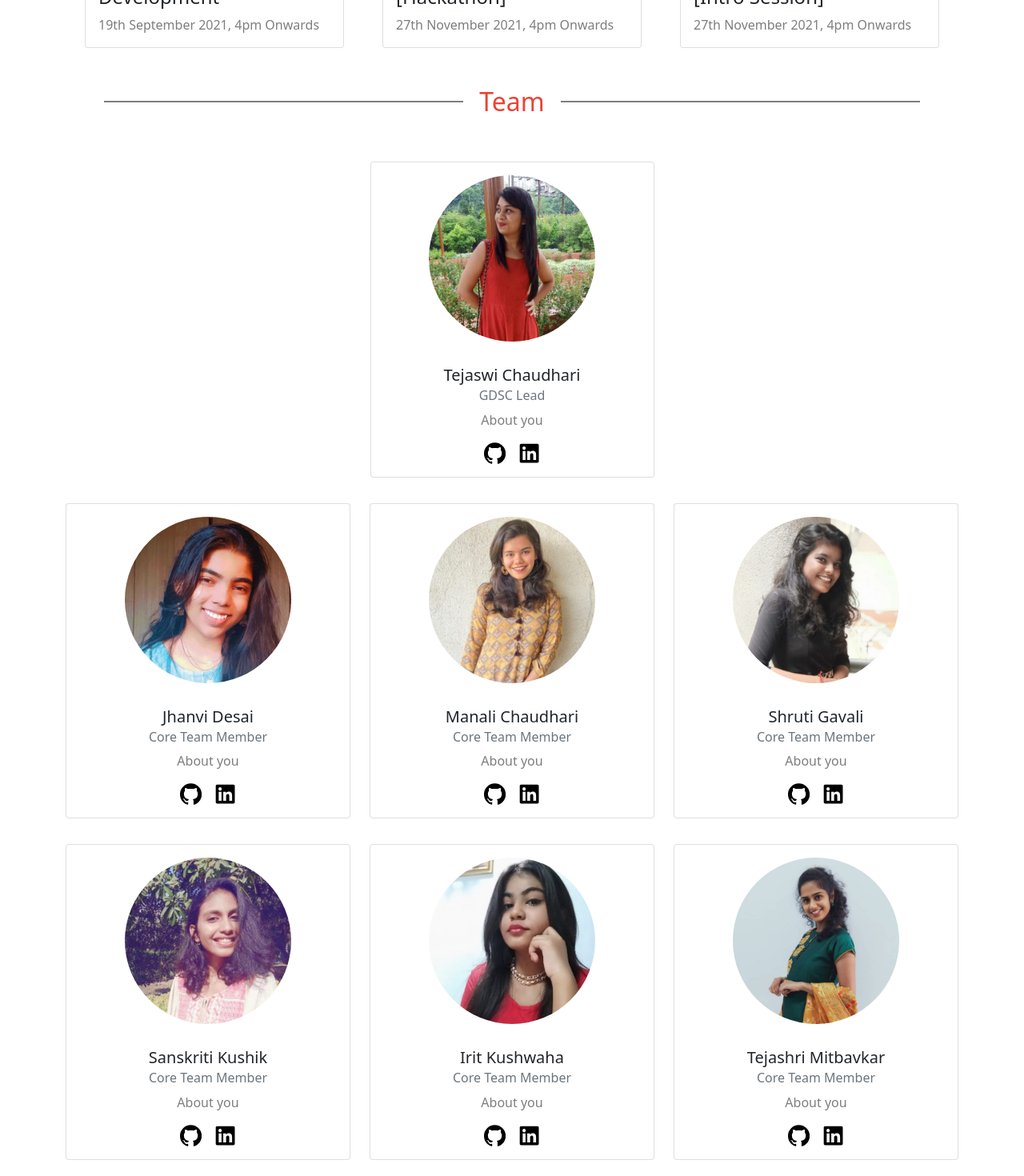
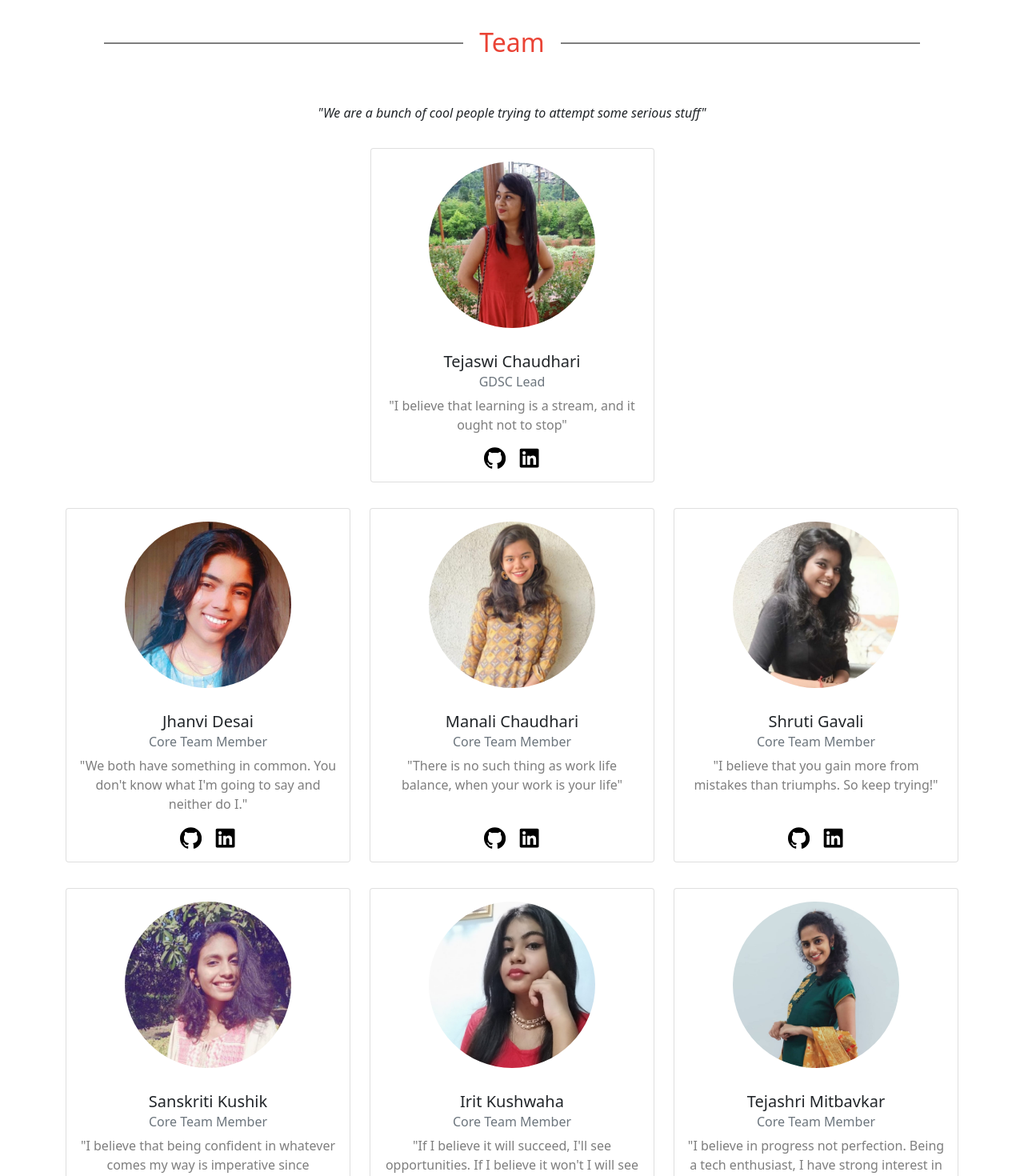
Before and after one commit to dsc-umit/DSC-Website, a React (Create React App) app: page / in a window 1280 px wide. Shown: the part 2380-3850 px from the top of the page at 80% size. Built offline with nearby package versions, Linux system fonts and the light colour scheme.

Commit message:
about updated

```diff
--- a/public/index.html
+++ b/public/index.html
@@ -9,7 +9,7 @@
       name="GDSC UMIT"
       content="Web site created by GDSC UMIT 2021-22"
     />
-    <link rel="apple-touch-icon" href="%PUBLIC_URL%/logo192.png" />
+    <link rel="apple-touch-icon" href="./logo.png" />
     <!--
       manifest.json provides metadata used when your web app is installed on a
       user's mobile device or desktop. See https://developers.google.com/web/fundamentals/web-app-manifest/
--- a/src/components/Events.jsx
+++ b/src/components/Events.jsx
@@ -1,8 +1,10 @@
 import React from 'react'
-import { Card, Button, CardGroup, Container, Row, Col } from 'react-bootstrap'
-import event1 from '../media/event1.jpeg'
-import event2 from '../media/event2.jpeg'
-import event3 from '../media/event3.jpeg'
+import { Container, Row, Image} from 'react-bootstrap'
+// import { Card, Button, CardGroup, Container, Row, Col } from 'react-bootstrap'
+// import event1 from '../media/event1.jpeg'
+// import event2 from '../media/event2.jpeg'
+// import event3 from '../media/event3.jpeg'
+import stayTuned from '../media/Stay-tuned.png'
 
 import "./Events.css"
 
@@ -13,7 +15,8 @@ const Events = () => {
                 <h2 class="section-title">Events &amp; Workshops</h2>
                 <p class="section">Click <a href="https://gdsc.community.dev/usha-mittal-institute-of-technology/" className='alink' target="_blank" rel="noopener noreferrer">here</a> to know about our upcoming events!
                 <br></br>Come learn, share and connect with us in person.</p>
-                <CardGroup>
+                <Image src={stayTuned} className="stay-tuned" alt="coming-soon" align="center" />
+                {/* <CardGroup>
                     <Col lg={4}>
                         <Container className='event1'>
                             <Card class="events-card">
@@ -53,7 +56,7 @@ const Events = () => {
                             </Card>
                         </Container>
                     </Col>
-                </CardGroup>
+                </CardGroup> */}
             </Row>
         </Container>
     )
--- a/src/components/Team.css
+++ b/src/components/Team.css
@@ -4,8 +4,14 @@
     font-size:xx-large;
 }
 
+.team-h{
+  text-align: center;
+  margin-bottom: 40px;
+}
+
 .card-row-1{
   margin-bottom: 2em;
+  margin-top: 2em;
 }
 
 .card-row-2{
--- a/src/components/Team.jsx
+++ b/src/components/Team.jsx
@@ -15,6 +15,9 @@ const Team = () => {
         <div id="team">
         <Container>
             <h2 className='team'>Team</h2>
+            <center>
+            <i className='team-h'>"We are a bunch of cool people trying to attempt some serious stuff"</i>
+            </center>
             <Row className='card-row-1'>
                 <center>
                     <Card className='card1' align="center">
@@ -22,7 +25,7 @@ const Team = () => {
                             <Image src={tejaswi} className='picture' roundedCircle />
                             <Card.Title>Tejaswi Chaudhari</Card.Title>
                             <Card.Subtitle className="mb-2 text-muted">GDSC Lead</Card.Subtitle>
-                            <Card.Text>About you</Card.Text>
+                            <Card.Text>"I believe that learning is a stream, and it ought not to stop"</Card.Text>
                             <Card.Link href="https://github.com/Tejaswi-Chaudhari"><SiGithub className='social' color='#000000' size='1.7em'/></Card.Link>
                             <Card.Link href="https://www.linkedin.com/in/tejaswi-chaudhari/"><FaLinkedin className='social' color='#000000' size='1.7em'/></Card.Link>
                         </Card.Body>
@@ -37,7 +40,7 @@ const Team = () => {
                             <Image src={jhanvi} className='picture' roundedCircle />
                             <Card.Title>Jhanvi Desai</Card.Title>
                             <Card.Subtitle className="mb-2 text-muted">Core Team Member</Card.Subtitle>
-                            <Card.Text>About you</Card.Text>
+                            <Card.Text>"We both have something in common. You don't know what I'm going to say and neither do I."</Card.Text>
                             <Card.Link href="https://github.com/JSDesai"><SiGithub className='social' color='#000000' size='1.7em'/></Card.Link>
                             <Card.Link href="https://www.linkedin.com/in/jhanvi-desai-633428192/"><FaLinkedin className='social' color='#000000' size='1.7em'/></Card.Link>
                         </Card.Body>
@@ -49,7 +52,8 @@ const Team = () => {
                             <Image src={manali} className='picture' roundedCircle />
                             <Card.Title>Manali Chaudhari</Card.Title>
                             <Card.Subtitle className="mb-2 text-muted">Core Team Member</Card.Subtitle>
-                            <Card.Text>About you</Card.Text>
+                            <Card.Text>"There is no such thing as work life balance, when your work is your life"</Card.Text>
+                            <br></br>
                             <Card.Link href="https://github.com/Manalipc10"><SiGithub className='social' color='#000000' size='1.7em'/></Card.Link>
                             <Card.Link href="https://www.linkedin.com/in/manali-chaudhari/"><FaLinkedin className='social' color='#000000' size='1.7em'/></Card.Link>
                         </Card.Body>
@@ -61,7 +65,8 @@ const Team = () => {
                             <Image src={shruti} className='picture' roundedCircle />
                             <Card.Title>Shruti Gavali</Card.Title>
                             <Card.Subtitle className="mb-2 text-muted">Core Team Member</Card.Subtitle>
-                            <Card.Text>About you</Card.Text>
+                            <Card.Text>"I believe that you gain more from mistakes than triumphs. So keep trying!"</Card.Text>
+                            <br></br>
                             <Card.Link href="https://www.linkedin.com/in/shruti-gavali/"><SiGithub className='social' color='#000000' size='1.7em'/></Card.Link>
                             <Card.Link href="https://github.com/shrutig2110"><FaLinkedin className='social' color='#000000' size='1.7em'/></Card.Link>
                         </Card.Body>
@@ -76,7 +81,7 @@ const Team = () => {
                             <Image src={sanskriti} className='picture' roundedCircle />
                             <Card.Title>Sanskriti Kushik</Card.Title>
                             <Card.Subtitle className="mb-2 text-muted">Core Team Member</Card.Subtitle>
-                            <Card.Text>About you</Card.Text>
+                            <Card.Text>"I believe that being confident in whatever comes my way is imperative since development is never going to be a cakewalk!"</Card.Text>
                             <Card.Link href="https://github.com/SanskritiKushik5"><SiGithub className='social' color='#000000' size='1.7em'/></Card.Link>
                             <Card.Link href="https://www.linkedin.com/in/sanskriti-kushik-2302/"><FaLinkedin className='social' color='#000000' size='1.7em'/></Card.Link>
                         </Card.Body>
@@ -88,7 +93,8 @@ const Team = () => {
                             <Image src={irit} className='picture' roundedCircle />
                             <Card.Title>Irit Kushwaha</Card.Title>
                             <Card.Subtitle className="mb-2 text-muted">Core Team Member</Card.Subtitle>
-                            <Card.Text>About you</Card.Text>
+                            <Card.Text>"If I believe it will succeed, I'll see opportunities. If I believe it won't I will see obstructions"</Card.Text>
+                            <br></br>
                             <Card.Link href="https://github.com/irit2607"><SiGithub className='social' color='#000000' size='1.7em'/></Card.Link>
                             <Card.Link href="https://www.linkedin.com/in/irit-kushwaha-2607/"><FaLinkedin className='social' color='#000000' size='1.7em'/></Card.Link>
                         </Card.Body>
@@ -100,7 +106,8 @@ const Team = () => {
                             <Image src={tejashri} className='picture' roundedCircle />
                             <Card.Title>Tejashri Mitbavkar</Card.Title>
                             <Card.Subtitle className="mb-2 text-muted">Core Team Member</Card.Subtitle>
-                            <Card.Text>About you</Card.Text>
+                            <Card.Text>"I believe in progress not perfection. Being a tech enthusiast, I have strong interest in designing and developing in new fields."</Card.Text>
+                            <br></br>
                             <Card.Link   href="https://github.com/tejashri-110"><SiGithub className='social' color='#000000' size='1.7em'/></Card.Link>
                             <Card.Link  href="https://www.linkedin.com/in/tejashri-mitbavkar-bb3871192/"><FaLinkedin className='social' color='#000000' size='1.7em'/></Card.Link>
                         </Card.Body>
```
Also changed, not shown: src/media/Stay-tuned.png (added).
